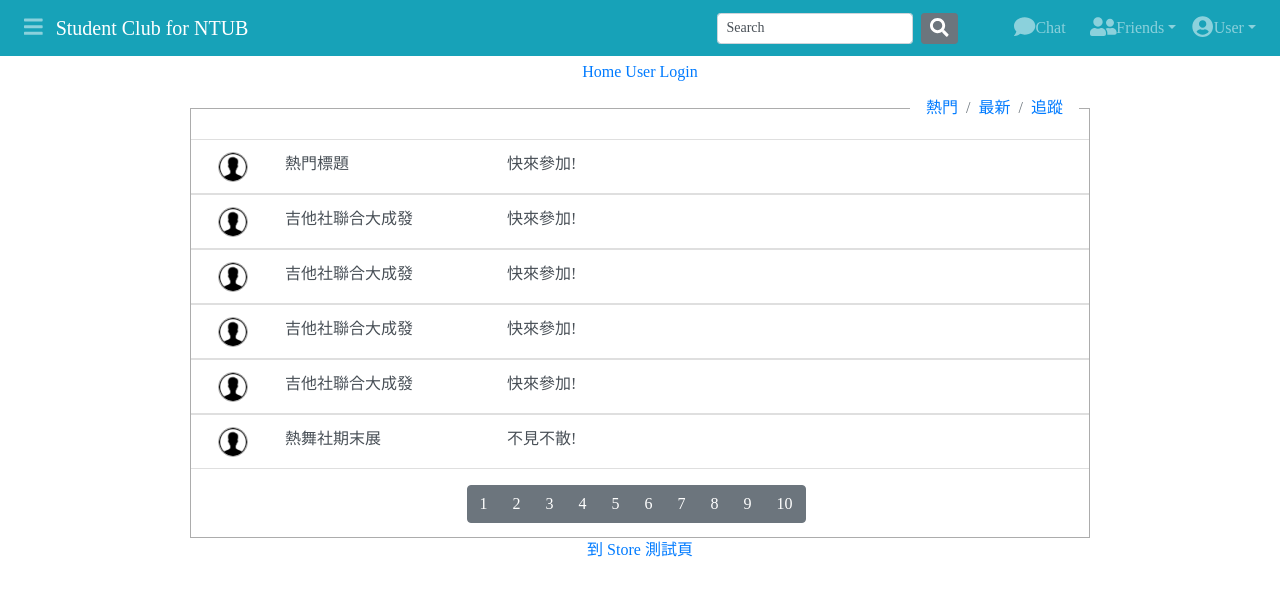
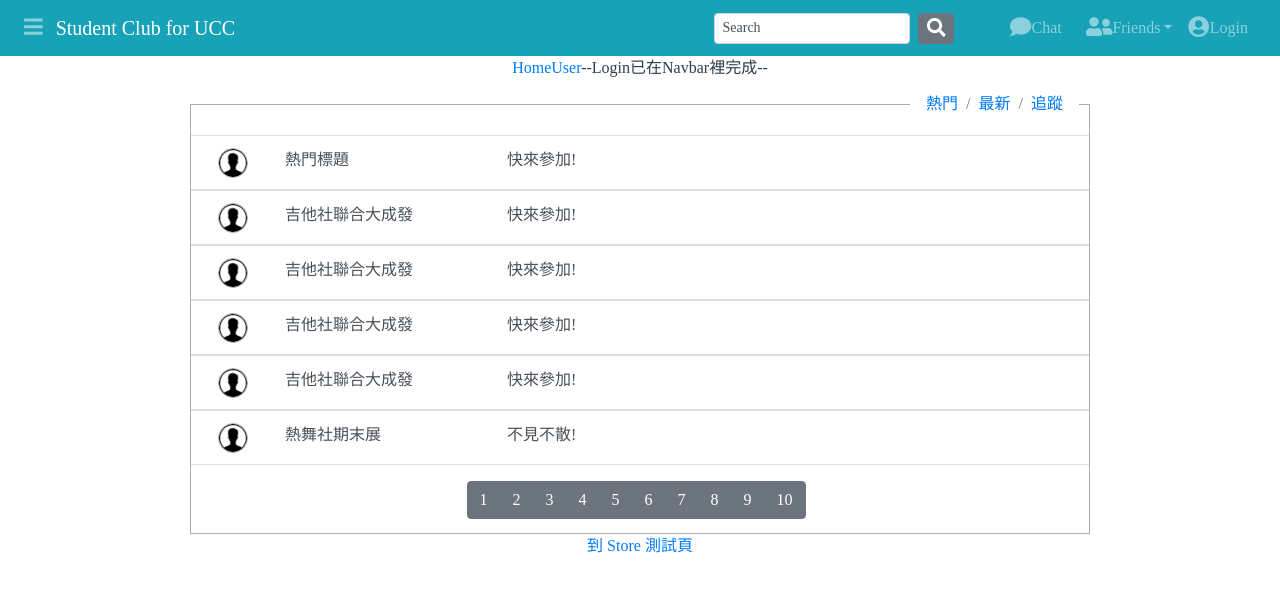
Before and after one commit to chou0315413/Frizo-UCC_Web, a Vue app in the folder ucc_web/: page / in a window 1280 px wide. Shown: the top 596 px of the page. Built offline with nearby package versions, Linux system fonts and the light colour scheme.

Commit message:
Navbar_Add_Login.vue

```diff
--- a/ucc_web/src/App.vue
+++ b/ucc_web/src/App.vue
@@ -10,7 +10,7 @@ import { mapActions } from "vuex";
 export default {
   methods: {
     ...mapActions({
-      setUserInfo: 'user/setUserInfo'
+      setUserInfo: "user/setUserInfo"
     })
   },
 
@@ -29,6 +29,6 @@ export default {
   -moz-osx-font-smoothing: grayscale;
   text-align: center;
   color: #2c3e50;
-  margin-top: 60px;
+  /* margin-top: 60px; */
 }
 </style>
--- a/ucc_web/src/components/Login.vue
+++ b/ucc_web/src/components/Login.vue
@@ -2,12 +2,12 @@
   <div class="LogIn">
     {{userInfo}}
     <!-- Button trigger modal -->
-    <button
+    <!-- <button
       type="button"
       class="btn btn-primary"
       data-toggle="modal"
       data-target="#Login"
-    >Launch demo modal</button>
+    >Launch demo modal</button>-->
 
     <!-- Modal -->
     <div class="modal fade" id="Login" tabindex="-1" role="dialog" aria-hidden="true" ref="modal">
--- a/ucc_web/src/components/NavHeader.vue
+++ b/ucc_web/src/components/NavHeader.vue
@@ -1,16 +1,15 @@
 <template>
   <div class="Header">
-    <router-link to="/"> Home </router-link>
+    <router-link to="/">Home</router-link>
 
-    <router-link to="/user"> User </router-link>
-
-    <router-link to="/login"> Login </router-link>
+    <router-link to="/user">User</router-link>--Login已在Navbar裡完成--
+    <!-- <router-link to="/login"> Login </router-link> -->
   </div>
 </template>
 
 <script>
 export default {
-  name: "Header",
+  name: "Header"
 };
 </script>
 
--- a/ucc_web/src/components/Navbar.vue
+++ b/ucc_web/src/components/Navbar.vue
@@ -12,7 +12,7 @@
         </b-nav-item>
       </b-navbar-nav>
 
-      <b-navbar-brand href="#">Student Club for NTUB</b-navbar-brand>
+      <b-navbar-brand href="#">Student Club for UCC</b-navbar-brand>
 
       <b-navbar-toggle target="nav-collapse"></b-navbar-toggle>
 
@@ -30,9 +30,10 @@
               size="sm"
               class="mr-sm-2"
               id="search_box"
-              value="Search"
-              onfocus="if(this.value='Search') this.value=''"
-              onblur="if(this.value='') this.value='Search'"
+              v-model="search"
+              :value="search"
+              @focus="searchOnfocus"
+              @blur="searchOnblur"
             ></b-form-input>
             <b-button size="sm" class="my-2 my-sm-0 mr-5" type="submit">
               <font-awesome-icon icon="search" size="lg" />
@@ -56,43 +57,108 @@
             <b-dropdown-item href="#">##</b-dropdown-item>
           </b-nav-item-dropdown>
 
-          <b-nav-item-dropdown right>
-            <!-- User DropDown -->
-            <template v-slot:button-content>
-              <font-awesome-icon icon="user-circle" size="lg" />
-              <span class="nav-font">User</span>
-            </template>
-            <b-dropdown-item href="#">Profile</b-dropdown-item>
-            <b-dropdown-item href="#">Sign in</b-dropdown-item>
-            <b-dropdown-item href="#">Sign Out</b-dropdown-item>
-          </b-nav-item-dropdown>
+          <!-- UserLogin Button -->
+          <b-nav-item class="nav-item mr-2" href="#" data-toggle="modal" data-target="#Login">
+            <font-awesome-icon icon="user-circle" size="lg" />
+            <span class="nav-font">Login</span>
+          </b-nav-item>
         </b-navbar-nav>
       </b-collapse>
     </b-navbar>
+    <Login></Login>
   </div>
 </template>
 
 <script>
+import Login from "@/components/Login";
+
+import { signin } from "@/api/auth";
+import { mapActions, mapGetters } from "vuex";
+import jquery from "jquery";
+
 export default {
   name: "Navbar",
+
+  data() {
+    return {
+      email: "",
+      password: "",
+      token: {
+        tokenType: "",
+        accessToken: ""
+      },
+      search: "Search"
+    };
+  },
+
+  components: {
+    Login
+  },
+
   methods: {
-    clickfunction: function() {
+    closeModal() {
+      jquery("#Login").modal("toggle");
+    },
+
+    login() {
+      var userInfo = {
+        email: this.email,
+        password: this.password
+      };
+      var jsonData = userInfo;
+      signin(jsonData)
+        .then(resp => {
+          this.token.tokenType = resp.data.tokenType;
+          this.token.accessToken = resp.data.accessToken;
+          const token = this.token;
+          this.storeToken(token);
+          this.closeModal();
+          this.$router.push("/");
+        })
+        .catch(err => {
+          console.log(err.message);
+          alert("抱歉，您輸入帳密有誤喔!");
+        });
+    },
+
+    ...mapActions({
+      storeToken: "auth/login"
+    }),
+
+    clickfunction() {
       var x = document.getElementById("bar-links");
       if (x.style.display == "none") {
         x.style.display = "block";
       } else {
         x.style.display = "none";
       }
+    },
+
+    // search的使用者友善
+    searchOnfocus() {
+      if (this.search === "Search") {
+        this.search = "";
+      }
+    },
+
+    searchOnblur() {
+      if (this.search === "") {
+        this.search = "Search";
+      }
     }
+  },
+  computed: {
+    ...mapGetters({
+      userInfo: "auth/userInfo"
+    })
   }
 };
 </script>
 <!-- Add "scoped" attribute to limit CSS to this component only -->
 <style scoped>
 .Navbar {
-  position: fixed;
+  position: relative;
   width: 100%;
-  top: 0px;
 }
 #bar-links {
   display: none;
--- a/ucc_web/src/components/test.vue
+++ b/ucc_web/src/components/test.vue
@@ -148,9 +148,8 @@ export default {
 <!-- Add "scoped" attribute to limit CSS to this component only -->
 <style scoped>
 .Navbar {
-  position: fixed;
+  position: relative;
   width: 100%;
-  top: 0px;
 }
 #bar-links {
   display: none;
```
